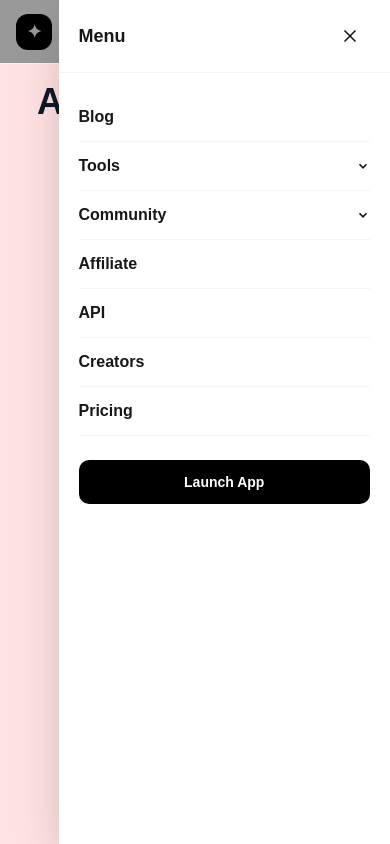
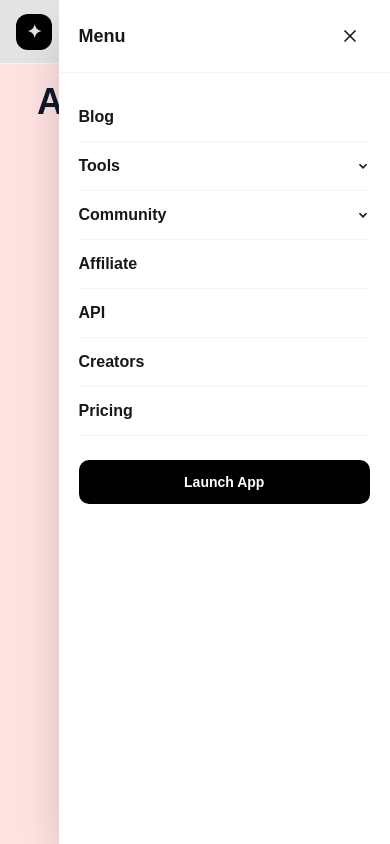
Before and after one commit to Coderx333677/ai-image-generator, a Next.js app: page / in a window 390 px wide. Both pictures are taken after a click on the button "Open menu". Built offline with nearby package versions, Linux system fonts and the light colour scheme.

Commit message:
fix: improve comments and formatting in NavigationBar component for clarity

```diff
--- a/components/NavigationBar.tsx
+++ b/components/NavigationBar.tsx
@@ -19,7 +19,7 @@
     };
   }, [mobileOpen]);
 
-  // Close drawer on Escape
+  // Close drawer on Escape if user openby ispecting mobile screen
   useEffect(() => {
     const onKey = (e: KeyboardEvent) =>
       e.key === "Escape" && setMobileOpen(false);
@@ -37,6 +37,7 @@
     >
 
       <div className="relative mx-auto flex h-full w-full max-w-7xl items-center justify-between px-4 sm:px-6">
+
         <Link
           href="/"
           className="flex items-center gap-3 text-xl font-bold tracking-tight text-black"
@@ -52,6 +53,8 @@
           aria-label="Main navigation"
           className="absolute left-1/2 hidden -translate-x-1/2 items-center gap-1 lg:flex"
         >
+
+
           <Link
             href="/blog"
             className={navItemClass}
@@ -61,7 +64,11 @@
             Blog
           </Link>
 
-          {["Tools", "Community"].map((name) => (
+
+          {/* for tools adn community */}
+
+          {
+            ["Tools", "Community"].map((name) => (
               <div key={name} onMouseEnter={() => setOpenMenu(name)}>
                 <button
                   type="button"
@@ -69,6 +76,8 @@
                   className={`${navItemClass} inline-flex items-center gap-2`}
                   aria-expanded={openMenu === name}
                 >
+
+
                   {name}
                   <span aria-hidden="true" className="text-xs">
                     <svg
@@ -87,9 +96,12 @@
                       <polyline points="6 9 12 15 18 9" />
                     </svg>
                   </span>
+
+
                 </button>
               </div>
-          ))}
+            ))
+          }
 
           <Link
             href="/affiliate"
@@ -98,6 +110,8 @@
           >
             Affiliate
           </Link>
+
+
           <Link
             href="/api"
             className={navItemClass}
@@ -105,6 +119,8 @@
           >
             API
           </Link>
+
+
           <Link
             href="/creators"
             className={navItemClass}
@@ -112,6 +128,8 @@
           >
             Creators
           </Link>
+
+
           <Link
             href="/pricing"
             className={navItemClass}
@@ -119,6 +137,8 @@
           >
             Pricing
           </Link>
+
+
         </nav>
 
         {/* ── RIGHT SIDE: Launch App + Hamburger ────────────── */}
@@ -356,7 +376,7 @@
         <div className="fixed inset-0 z-[60] lg:hidden">
           {/* Backdrop */}
           <div
-            className="fixed inset-0 bg-black/40"
+            className="fixed inset-0 bg-black/10"
             onClick={() => setMobileOpen(false)}
           />
 
```
Lines whose indentation alone changed are shown as unchanged.
